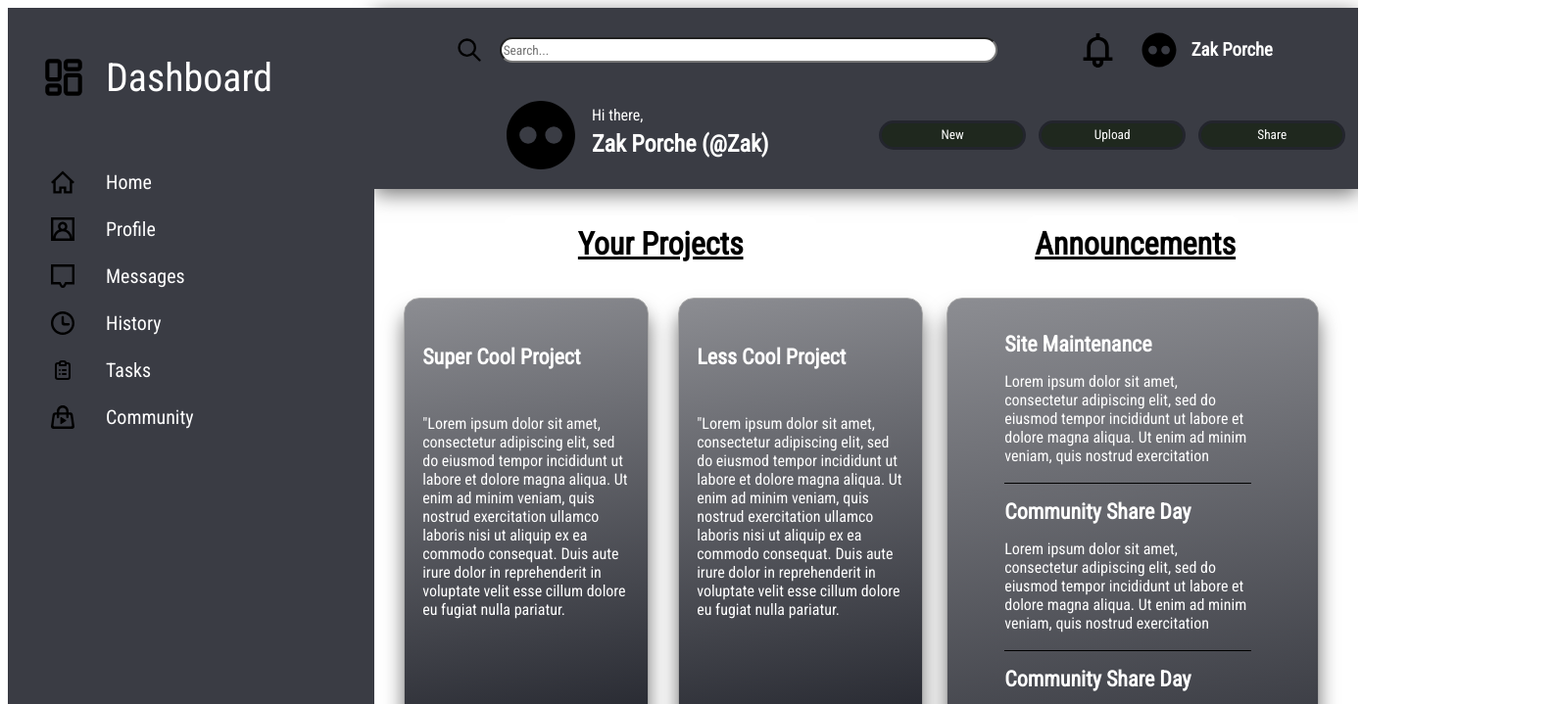
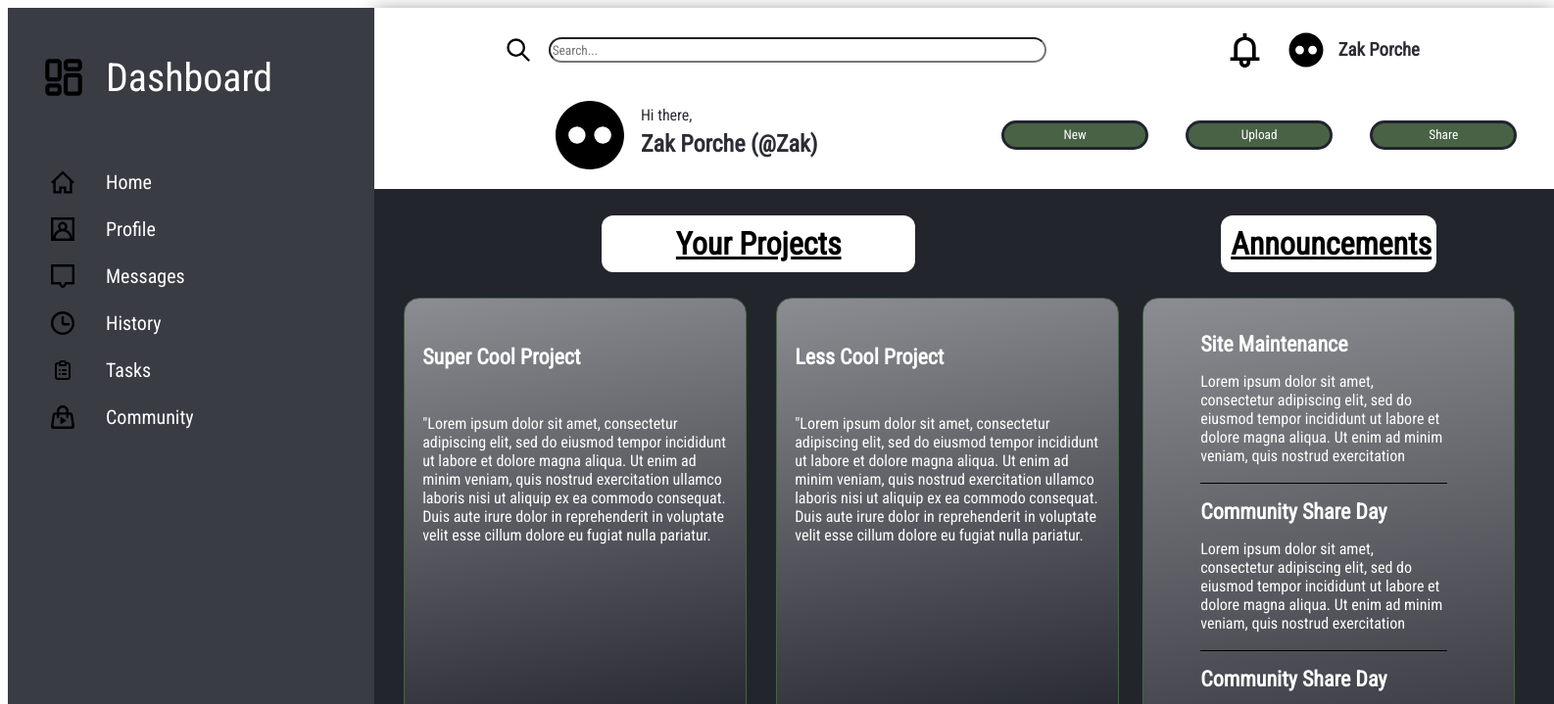
Before and after one commit to ZiMP45/odin-admin, a plain HTML site: page index.html in a window 1280 px wide. Shown: the top 719 px of the page at 98% size, 1586 px wide, since content can reach past the window. Drawn offline with Linux system fonts and the light colour scheme.

Commit message:
colors and card sizing

```diff
--- a/style.css
+++ b/style.css
@@ -3,7 +3,7 @@
 }
 
 :root {
-    --darkest: #1F281E;
+    --darkest: #496246;
     --darker: #23252D;
     --dark: #2B2D35;
     --medium: #3A3C44;
@@ -31,9 +31,9 @@
     grid-template-rows: 2fr 3fr;
     align-items: center;
 
-    background-color: var(--medium);
+    background-color: white;
     box-shadow: 0 5px 20px rgba(0, 0, 0, 0.55);
-    color: white;
+    color: var(--dark);
 }
 
 .top {
@@ -242,6 +242,7 @@ svg:hover #icons{
     display: grid;
     grid-area: main-content;
     grid-template-columns: 2fr 1fr;
+    background-color: var(--darker);
 }
 
 .projects h2,
@@ -274,7 +275,7 @@ svg:hover #icons{
 
 .cards {
     display: grid;
-    grid-template-columns: repeat(2, minmax(250px, 350px));
+    grid-template-columns: repeat(2, minmax(350px, 450px));
     grid-template-rows: repeat(3, minmax(350px, 450px));
     gap: 30px;
     margin: 0px 24px 0px 30px;
@@ -288,11 +289,14 @@ svg:hover #icons{
     padding: 18px;
     cursor: pointer;
 
-    border: 1px solid darkgrey;
+    border: 1px solid var(--darkest);
     border-radius: 16px;
     background: linear-gradient(170deg, var(--light) 0%, var(--darker) 100%);
     box-shadow: 0 15px 20px rgba(0, 0, 0, 0.55);
     color: white;
+
+    box-shadow: inset 0px -20px 5px -10px var(--darkest);
+    box-sizing: border-box;
 }
 
 .card h4,
```
